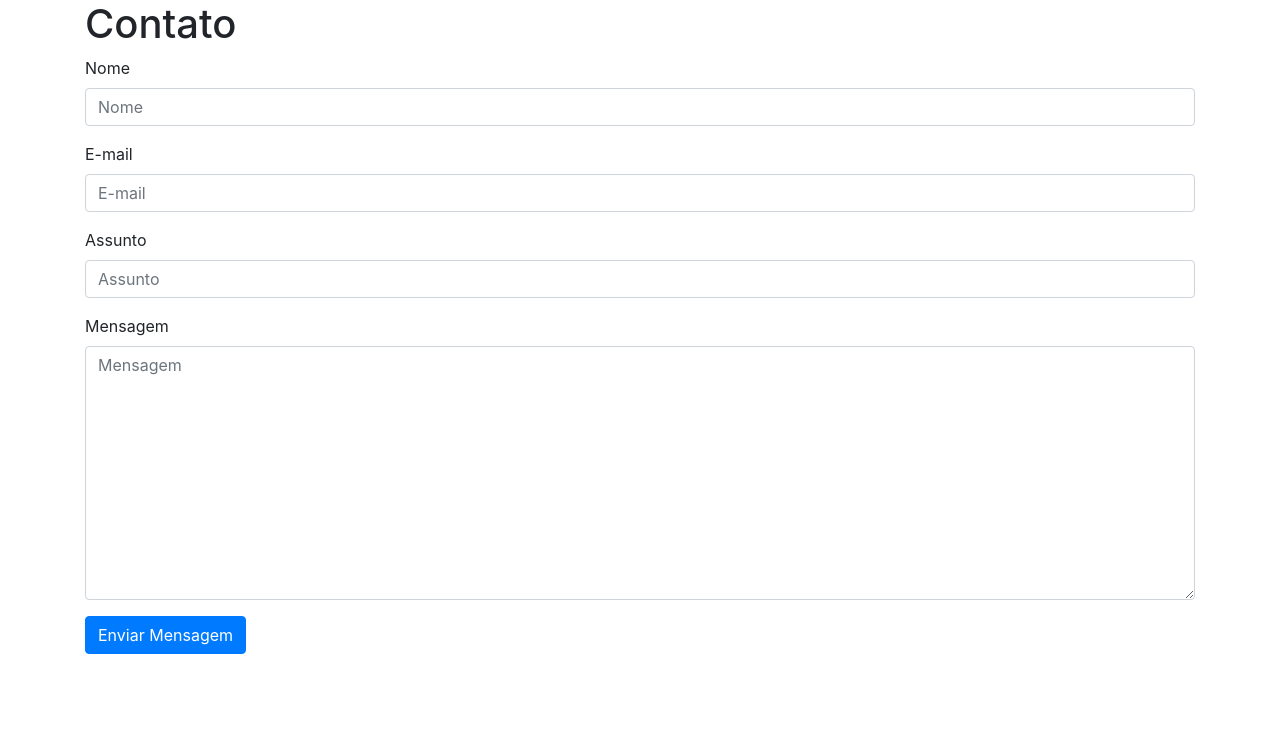
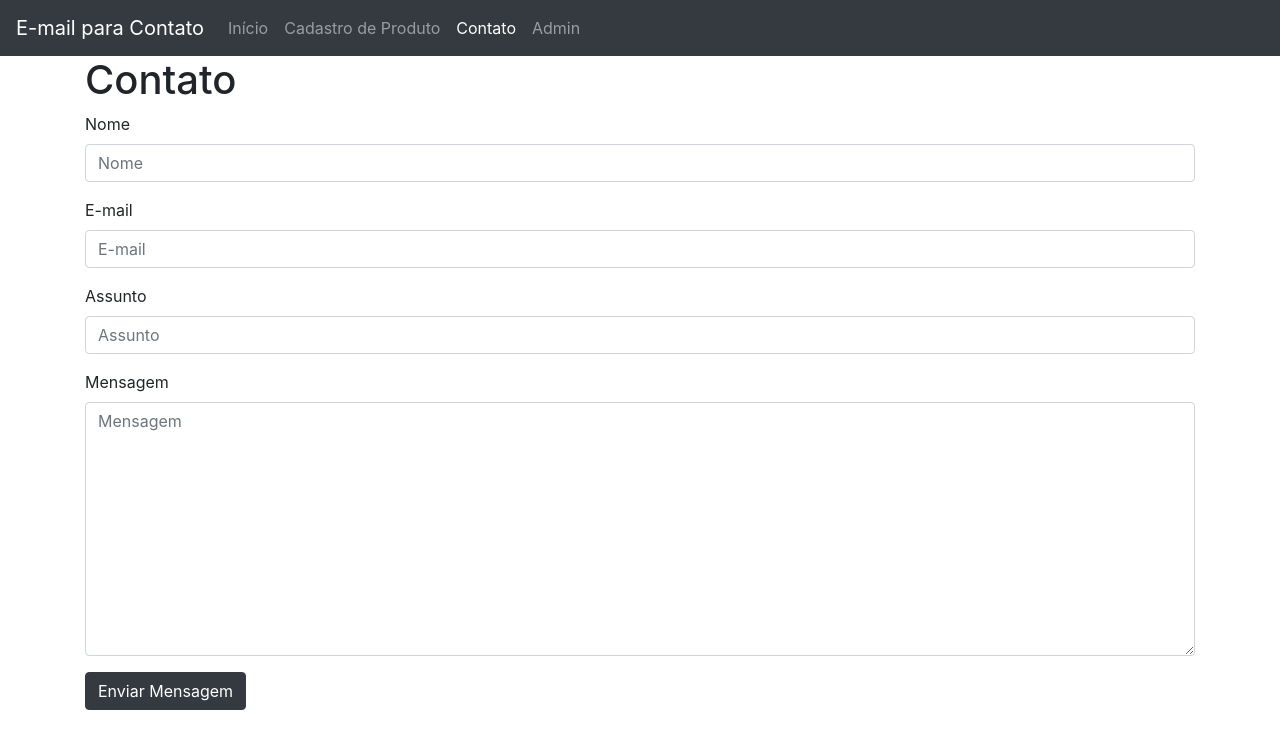
Before and after one commit to allandiamante/allandiamante-django2-CRUD2, a Django app: page /contato/ in a window 1280 px wide. Shown: the top 749 px of the page. Run offline with Django 3.2, Linux system fonts and the light colour scheme; some libraries are stand-ins or nearby versions.

Commit message:
Implementado o header

```diff
--- a/core/templates/contato.html
+++ b/core/templates/contato.html
@@ -5,6 +5,28 @@
     <meta charset="UTF-8">
     <title>Contato</title>
     {% bootstrap_css %}
+    <nav class="navbar navbar-expand-lg navbar-dark bg-dark">
+        <a class="navbar-brand" href="#">E-mail para Contato</a>
+        <button class="navbar-toggler" type="button" data-toggle="collapse" data-target="#navbarNav" aria-controls="navbarNav" aria-expanded="false" aria-label="Toggle navigation">
+          <span class="navbar-toggler-icon"></span>
+        </button>
+        <div class="collapse navbar-collapse" id="navbarNav">
+          <ul class="navbar-nav">
+            <li class="nav-item ">
+              <a class="nav-link" href="http://127.0.0.1:8000">Início<span class="sr-only">(current)</span></a>
+            </li>
+            <li class="nav-item">
+              <a class="nav-link" href="http://127.0.0.1:8000/produto">Cadastro de Produto</a>
+            </li>
+            <li class="nav-item active">
+                <a class="nav-link" href="http://127.0.0.1:8000/contato">Contato</a>
+            </li>
+            <li class="nav-item">
+              <a class="nav-link" href="http://127.0.0.1:8000/admin">Admin</a>
+            </li>
+          </ul>
+        </div>
+      </nav>
 </head>
 <body>
     <div class="container">
@@ -15,7 +37,7 @@
             {% csrf_token %}
             {% bootstrap_form form %}
             {% buttons %}
-                <button type="submit" class="btn btn-primary">Enviar Mensagem</button>
+                <button type="submit" class="btn btn-dark">Enviar Mensagem</button>
             {% endbuttons %}
         </form>
     </div>
```
Also changed, not shown: core/templates/index.html (+22 -0 lines), core/templates/produto.html (+23 -1 lines).
